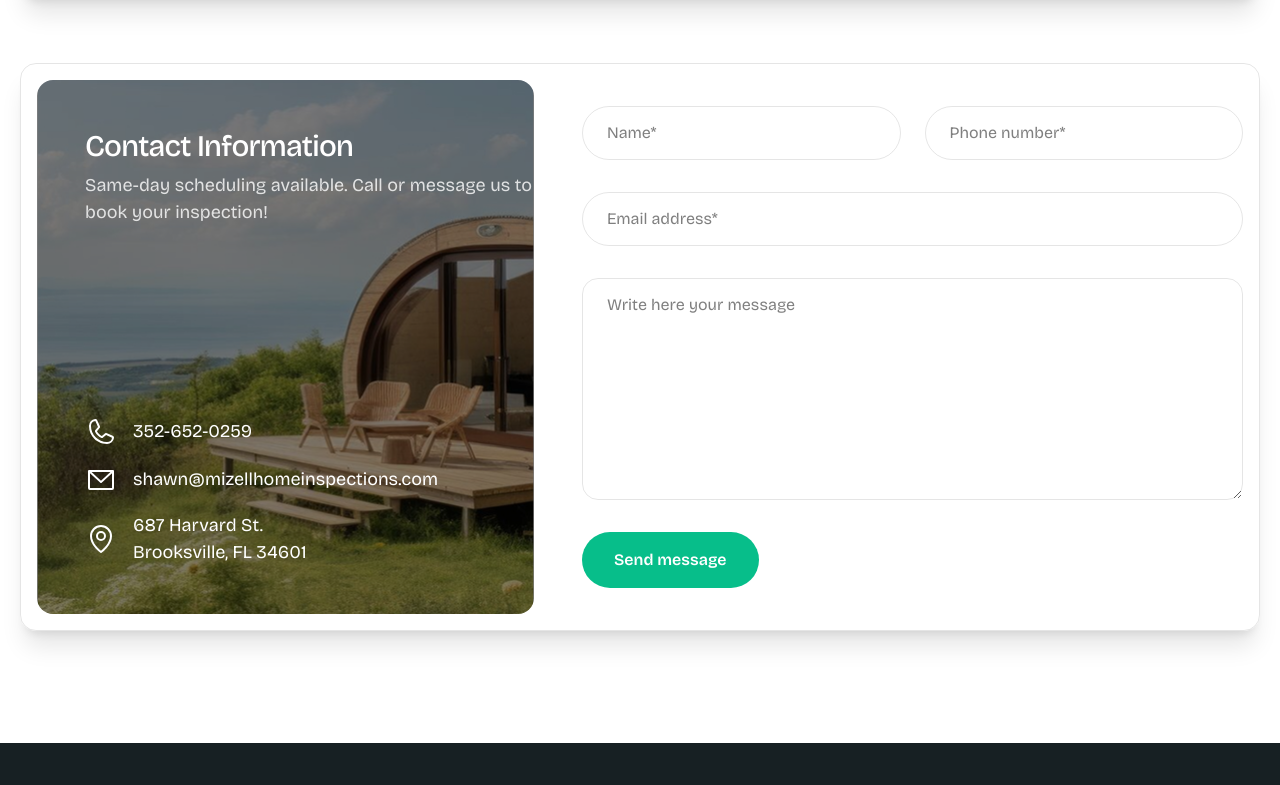
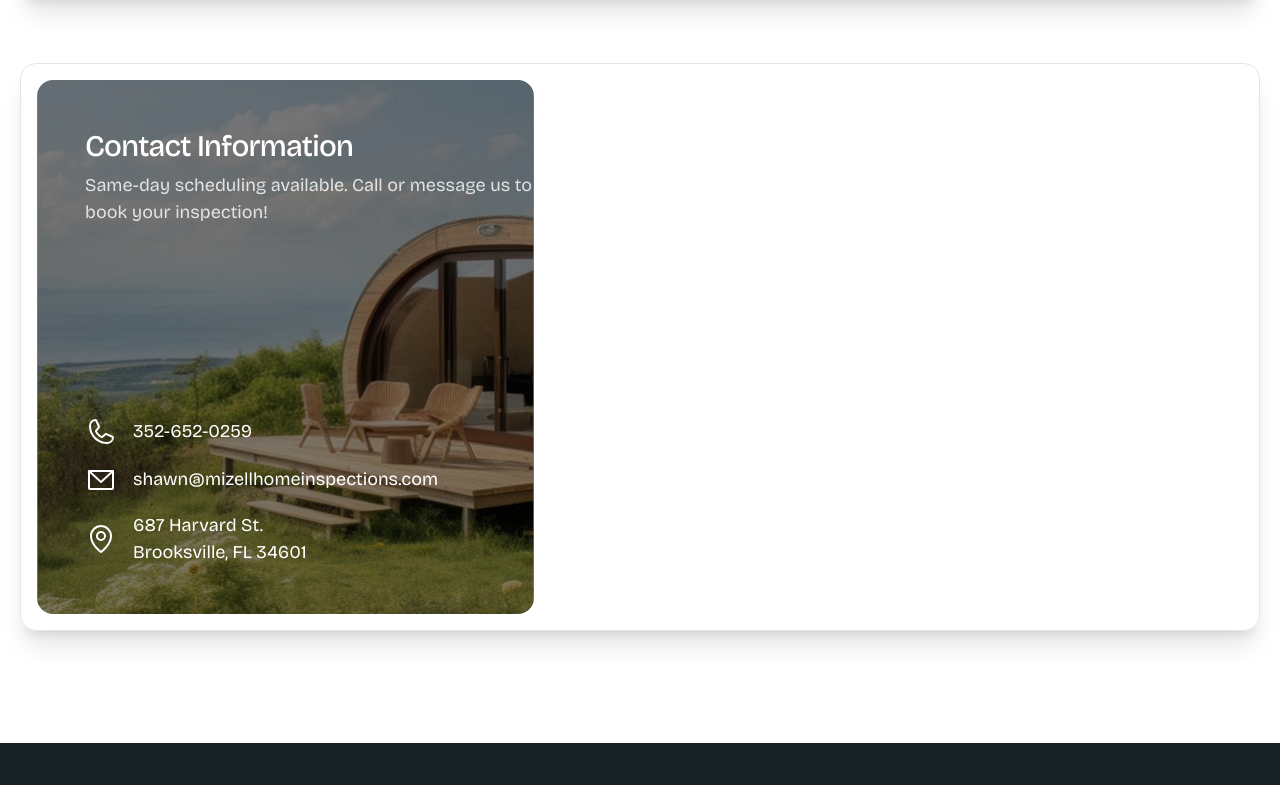
Before and after one commit to hive-alka/website_customer_shawn_mizell_mizell_home_inspections, a Next.js app: page /contactus in a window 1280 px wide. Shown: the part 1595-2380 px from the top of the page. Built offline with nearby package versions, Linux system fonts and the light colour scheme.

Commit message:
fix: wip

```diff
--- a/src/app/(site)/contactus/page.tsx
+++ b/src/app/(site)/contactus/page.tsx
@@ -53,7 +53,7 @@ export default function ContactUs() {
         </div>
       </div>
 
-      {/* Contact form */}
+      {/* Contact Information Only - Intake Form Removed */}
       <div className='border border-black/10 dark:border-white/10 rounded-2xl p-4 shadow-xl dark:shadow-white/10'>
         <div className='flex flex-col lg:flex-row lg:items-center gap-12'>
           <div className='relative w-fit'>
@@ -98,52 +98,6 @@ export default function ContactUs() {
               </div>
             </div>
           </div>
-          <div className='flex-1/2'>
-            <form action={`mailto:shawn@mizellhomeinspections.com`} method="post" encType="text/plain">
-              <div className='flex flex-col gap-8'>
-                <div className='flex flex-col lg:flex-row gap-6'>
-                  <input
-                    type='text'
-                    name='name'
-                    id='name'
-                    autoComplete='name'
-                    placeholder='Name*'
-                    required
-                    className='px-6 py-3.5 border border-black/10 dark:border-white/10 rounded-full outline-primary focus:outline w-full'
-                  />
-                  <input
-                    type='tel'
-                    name='phone'
-                    id='phone'
-                    autoComplete='tel'
-                    placeholder='Phone number*'
-                    required
-                    className='px-6 py-3.5 border border-black/10 dark:border-white/10 rounded-full outline-primary focus:outline w-full'
-                  />
-                </div>
-                <input
-                  type='email'
-                  name='email'
-                  id='email'
-                  autoComplete='email'
-                  placeholder='Email address*'
-                  required
-                  className='px-6 py-3.5 border border-black/10 dark:border-white/10 rounded-full outline-primary focus:outline'
-                />
-                <textarea
-                  rows={8}
-                  cols={50}
-                  name='message'
-                  id='message'
-                  placeholder='Write here your message'
-                  required
-                  className='px-6 py-3.5 border border-black/10 dark:border-white/10 rounded-2xl outline-primary focus:outline'></textarea>
-                <button type="submit" className='px-8 py-4 rounded-full bg-primary text-white text-base font-semibold w-full mobile:w-fit hover:cursor-pointer hover:bg-dark duration-300'>
-                  Send message
-                </button>
-              </div>
-            </form>
-          </div>
         </div>
       </div>
     </div>
--- a/src/components/Home/Hero/index.tsx
+++ b/src/components/Home/Hero/index.tsx
@@ -11,6 +11,8 @@ const Hero: React.FC = () => {
             <h1 className='text-inherit text-5xl sm:text-7xl lg:text-8xl font-semibold -tracking-wider md:max-w-45p mt-4 mb-4'>
               Your Home's Safety First
             </h1>
+            <p className='text-xl font-bold text-primary mb-2'>We INSPECT what you EXPECT!</p>
+            <p className='text-lg text-white/90 dark:text-dark/90 mb-6'>We are a small, family-owned business.</p>
             <p className='text-white/90 dark:text-dark/90 text-lg font-medium mb-6'>
               5000+ Inspections • Commercial and Residential • Same Day Reports • Fully Licensed and Insured
             </p>
--- a/src/components/Home/WhyChooseUs/index.tsx
+++ b/src/components/Home/WhyChooseUs/index.tsx
@@ -80,6 +80,54 @@ const WhyChooseUs: React.FC = () => {
             </div>
           ))}
         </div>
+
+        {/* Why Hire Mizell Section */}
+        <div className='mt-24'>
+          <div className='mb-12 text-center'>
+            <h2 className='text-40 lg:text-52 font-medium text-black dark:text-white mb-4'>
+              Why Hire Mizell?
+            </h2>
+          </div>
+
+          <div className='grid grid-cols-1 lg:grid-cols-2 gap-10'>
+            {/* We Notice the Little Things */}
+            <div className='bg-gradient-to-br from-primary/5 to-primary/10 dark:from-primary/10 dark:to-primary/20 p-8 rounded-2xl border border-primary/20'>
+              <div className='flex items-start gap-4 mb-4'>
+                <div className='bg-primary/20 p-3 rounded-full'>
+                  <Icon icon='mdi:magnify-plus-outline' width={32} height={32} className='text-primary' />
+                </div>
+                <h3 className='text-2xl font-semibold text-black dark:text-white pt-2'>
+                  We Notice the Little Things
+                </h3>
+              </div>
+              <div className='space-y-4 text-black/70 dark:text-white/70'>
+                <p>
+                  Our highly-trained inspectors will comb over all accessible areas. We will crawl into the smallest spaces to check crawl spaces and the deepest corners of your attic.
+                </p>
+                <p>
+                  We use state-of-the-art tools such as infrared cameras, moisture meters, drones, and many other advanced inspection tools.
+                </p>
+              </div>
+            </div>
+
+            {/* Communication */}
+            <div className='bg-gradient-to-br from-primary/5 to-primary/10 dark:from-primary/10 dark:to-primary/20 p-8 rounded-2xl border border-primary/20'>
+              <div className='flex items-start gap-4 mb-4'>
+                <div className='bg-primary/20 p-3 rounded-full'>
+                  <Icon icon='mdi:message-text-outline' width={32} height={32} className='text-primary' />
+                </div>
+                <h3 className='text-2xl font-semibold text-black dark:text-white pt-2'>
+                  Communication
+                </h3>
+              </div>
+              <div className='space-y-4 text-black/70 dark:text-white/70'>
+                <p>
+                  We believe in being there for our clients for more than just the inspection day. Strong and honest communication is part of our business model.
+                </p>
+              </div>
+            </div>
+          </div>
+        </div>
       </div>
     </section>
   )
--- a/src/components/Layout/Footer/index.tsx
+++ b/src/components/Layout/Footer/index.tsx
@@ -81,9 +81,14 @@ const Footer = () => {
           </div>
         </div>
         <div className="flex justify-between md:flex-nowrap flex-wrap items-center py-6 gap-6">
-          <p className="text-white/40 text-sm ">
-            ©2025 Mizell Home Inspections LLC - All Rights Reserved
-          </p>
+          <div className="flex flex-col gap-2">
+            <p className="text-white/40 text-sm ">
+              ©2025 Mizell Home Inspections LLC - All Rights Reserved
+            </p>
+            <p className="text-white/40 text-sm">
+              Website Powered By <Link href="https://www.hiveinspect.com/" target="_blank" rel="noopener noreferrer" className="text-white/60 hover:text-primary duration-300">Hive - AI Copilot for Home Inspectors</Link>
+            </p>
+          </div>
           <div className="flex gap-8 items-center">
             <Link href="#" className="text-white/40 hover:text-primary text-sm">
               Terms of service
```
